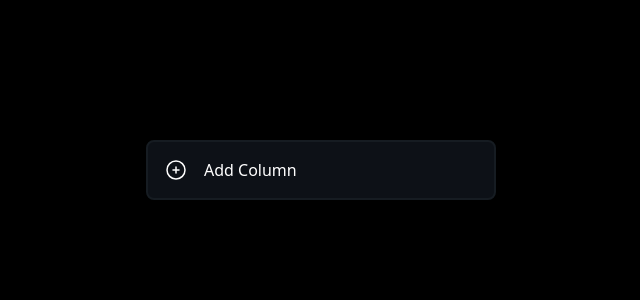
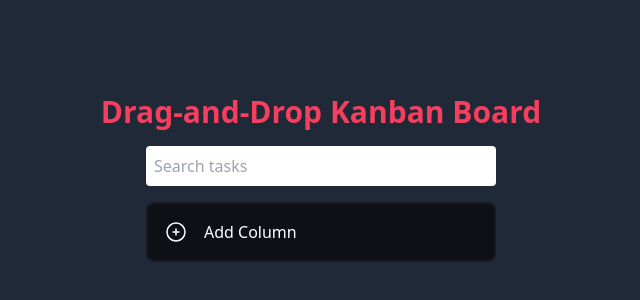
Before and after one commit to Binu-Tamang/Kanban-Board, a React (Vite) app: page / in a window 1280 px wide. Shown: the part 230-530 px from the top of the page, without its empty margins (319-959 px from the left). Built offline with nearby package versions, Linux system fonts and the light colour scheme.

Commit message:
refactor: update KanbanBoard component and App styles

```diff
--- a/src/App.css
+++ b/src/App.css
@@ -5,11 +5,11 @@
 html,
 body,
 #root {
-  @apply bg-black text-white box-border;
+  @apply bg-gray-800 text-white box-border;
 }
 
 ::-webkit-scrollbar{
-  width: 4px;
+  height: 8px;
 }
 
 /* ::-webkit-scrollbar:horizontal {
--- a/src/App.tsx
+++ b/src/App.tsx
@@ -1,10 +1,18 @@
-import './App.css'
-import KanbanBoard from './components/KanbanBoard'
+import "./App.css";
+import KanbanBoard from "./components/KanbanBoard";
 
 function App() {
   return (
-    <KanbanBoard/>
-  )
+    <div className="m-auto flex justify-center items-center gap-3 min-h-screen w-full">
+  <div>
+    <h1 className="text-3xl font-bold text-center text-rose-500 p-4 m-auto w-full items-center">
+    Drag-and-Drop Kanban Board
+    </h1>
+    <KanbanBoard />
+  </div>
+</div>
+
+  );
 }
 
-export default App
+export default App;
--- a/src/components/KanbanBoard.tsx
+++ b/src/components/KanbanBoard.tsx
@@ -68,11 +68,12 @@ function KanbanBoard() {
   };
 
   const deleteColumn = (id: string) => {
-    setColumns((prevColumns) => prevColumns.filter((column) => column.id !== id));
+    setColumns((prevColumns) =>
+      prevColumns.filter((column) => column.id !== id)
+    );
 
     setTasks((prevTasks) => prevTasks.filter((task) => task.columnId !== id));
   };
-
 
   const updateColumn = (id: string, title: string) => {
     setColumns((prevColumns) =>
@@ -178,7 +179,15 @@ function KanbanBoard() {
   };
 
   return (
-    <div className="m-auto flex min-h-screen w-full items-center overflow-x-auto overflow-y-hidden px-[40px]">
+    <div className="m-auto w-full text-center px-[40px] flex justify-center">
+      <div>
+        <div className="mb-4 text-teal-950 w-[350px] min-w-[350px]">
+          <input
+            type="text"
+            placeholder="Search tasks"
+            className="p-2 border w-full resize-none border-none rounded focus:outline-none"
+          />
+        </div>
         <DndContext
           sensors={sensors}
           onDragStart={onDragStart}
@@ -236,6 +245,7 @@ function KanbanBoard() {
           )}
         </DndContext>
       </div>
+    </div>
   );
 }
 
```
Lines whose indentation alone changed are shown as unchanged.
